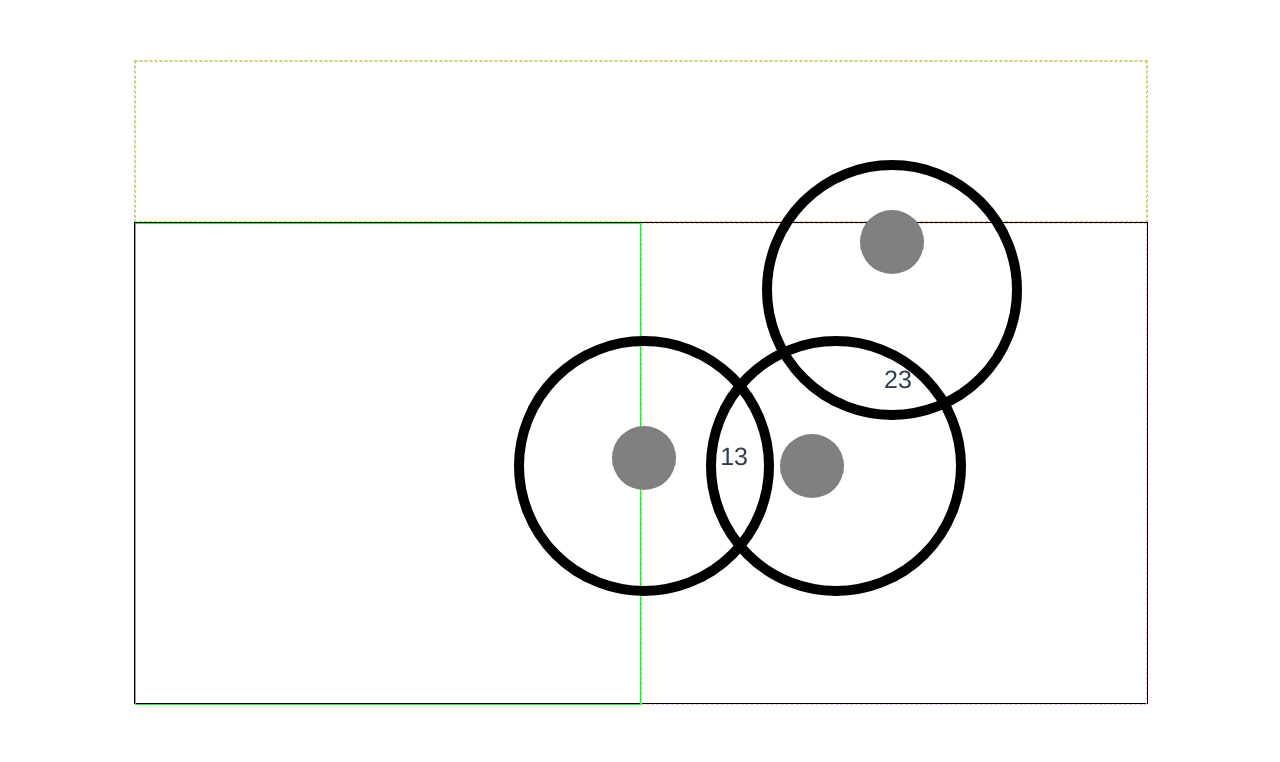
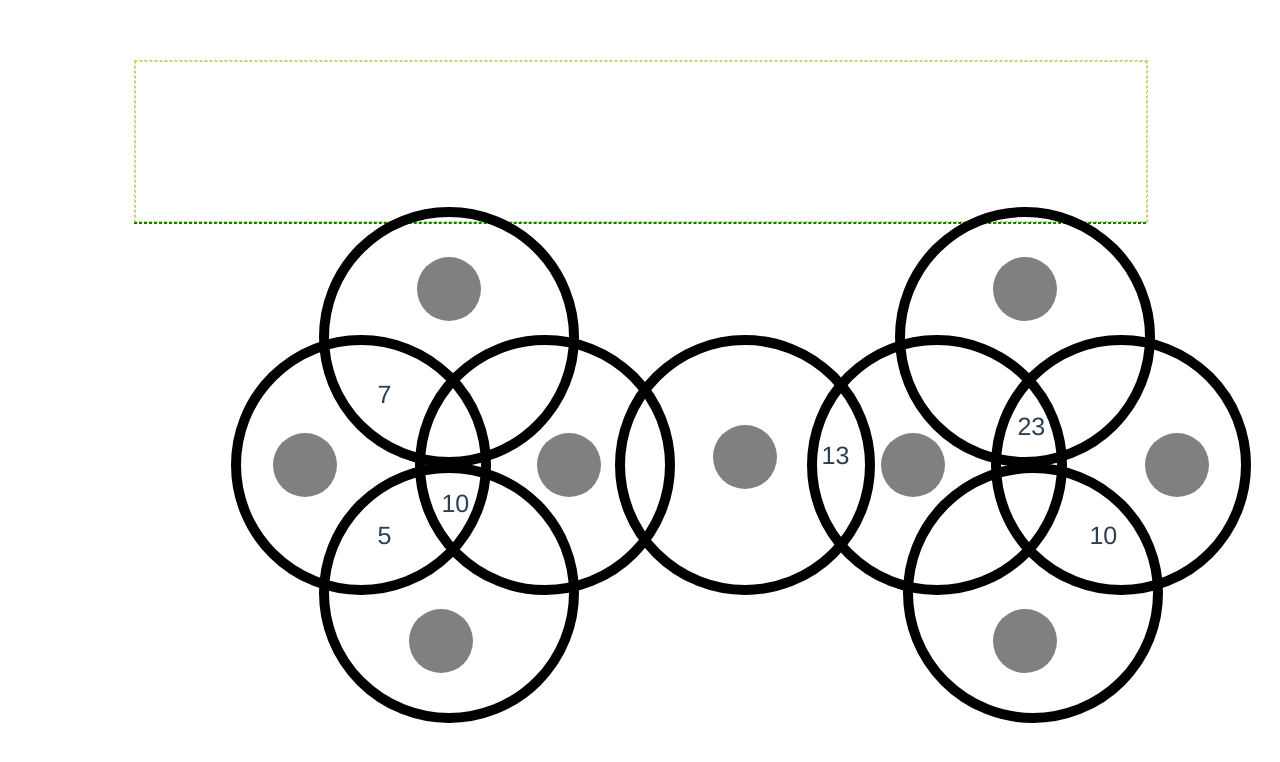
Before and after one commit to Dana94/venn-diagram-puzzle, a Vue app: page / in a window 1280 px wide. Shown: the top 762 px of the page. Built offline with nearby package versions, Linux system fonts and the light colour scheme.

Commit message:
refactor: move all discs into 1 file

```diff
--- a/src/App.vue
+++ b/src/App.vue
@@ -5,24 +5,20 @@
         <Board />
       </div>
       <div class="puzzle-container">
-        <LeftDiscs />
-        <RightDiscs />
+        <Discs />
       </div>
     </div>
   </div>
 </template>
 
 <script>
-import LeftDiscs from './components/Board/LeftDiscs.vue'
-import RightDiscs from './components/Board/RightDiscs.vue'
-
+import Discs from './components/Board/Discs.vue'
 import Board from './components/Numbers/Board.vue';
 
 export default {
   name: 'App',
   components: {
-    LeftDiscs,
-    RightDiscs,
+    Discs,
     Board
   }
 }
@@ -44,24 +40,16 @@ export default {
   margin: 0 auto;
 }
 .puzzle-container {
-  /* position: relative;
-  width: 80%;
-  margin: 6rem auto 0 auto; */
+  position: relative;
+  border: 1px dashed green;
 
-  border: 1px solid black;
-  width: 100%;
-  height: 30rem;
-  display: flex;
-  flex-direction: column;
-  margin: 0 auto;
-  /* order: 2; */
+  transform-origin: 17rem 14rem;
+  transform: rotate(90deg);
 }
 
 .numbers-container {
   width: 100%;
   border: 1px dashed #d0d072;
-  /* height: 10rem; */
-  /* order: 1; */
 }
 @media (min-width: 768px) {
   .container {
@@ -69,14 +57,12 @@ export default {
     flex-direction: column;
   }
   .puzzle-container {
-    /* width: 80%; */
     display: flex;
     flex-direction: row;
-    /* order: 2; */
+    transform: rotate(0deg);
   }
 
   .numbers-container {
-    /* order: 1; */
     height: 10rem;
   }
 }
--- /dev/null
+++ b/src/components/Board/Discs.vue
@@ -0,0 +1,261 @@
+<template>
+  <div class>
+    <figure class="figure-1">
+      <div class="items">
+        <div class="cap"></div>
+        <div class="number sum10">10</div>
+        <div class="number sum05">5</div>
+      </div>
+    </figure>
+    <figure class="figure-2">
+      <div class="items">
+        <div class="cap"></div>
+      </div>
+    </figure>
+    <figure class="figure-3">
+      <div class="items">
+        <div class="cap"></div>
+        <div class="number sum07">7</div>
+      </div>
+    </figure>
+    <figure class="figure-4">
+      <div class="items">
+        <div class="cap"></div>
+      </div>
+    </figure>
+    <figure class="figure-5">
+      <div class="items">
+        <div class="cap"></div>
+        <div class="number sum13">13</div>
+      </div>
+    </figure>
+    <figure class="figure-6">
+      <div class="items">
+        <div class="cap"></div>
+        <div class="number sum10">10</div>
+      </div>
+    </figure>
+    <figure class="figure-7">
+      <div class="items">
+        <div class="cap"></div>
+      </div>
+    </figure>
+    <figure class="figure-8">
+      <div class="items">
+        <div class="cap"></div>
+        <div class="number sum23">23</div>
+      </div>
+    </figure>
+    <figure class="figure-9">
+      <div class="items">
+        <div class="cap"></div>
+      </div>
+    </figure>
+  </div>
+</template>
+
+<script>
+export default {
+  name: "",
+  props: {
+    msg: String
+  }
+};
+</script>
+
+<!-- Add "scoped" attribute to limit CSS to this component only -->
+<style scoped>
+/* items */
+
+.number {
+  font-size: 25px;
+}
+
+.figure-1 .items,
+.figure-6 .items {
+  position: relative;
+}
+
+.figure-1 .sum10 {
+  position: absolute;
+  top: 1rem;
+  left: 7rem;
+}
+
+.figure-1 .sum05 {
+  position: absolute;
+  top: 3rem;
+  left: 3rem;
+}
+
+.figure-3 .sum07 {
+  position: absolute;
+  bottom: 3rem;
+  left: 3rem;
+}
+
+.figure-5 .sum13 {
+  position: absolute;
+  top: 6rem;
+  right: 1rem;
+}
+.figure-6 .sum10 {
+  position: absolute;
+  top: 3rem;
+  left: 11rem;
+}
+
+.figure-8 .sum23 {
+  position: absolute;
+  bottom: 1rem;
+  left: 7rem;
+}
+/* figure */
+
+figure {
+  background-color: transparent;
+  height: 15rem;
+  width: 15rem;
+  border-radius: 50%;
+  border: 10px solid black;
+}
+
+.figure-1 {
+  position: absolute;
+  left: 9rem;
+  top: 14rem;
+}
+
+.figure-2 {
+  position: absolute;
+  left: 15rem;
+  top: 6rem;
+}
+
+.figure-3 {
+  position: absolute;
+  left: 9rem;
+  top: -2rem;
+}
+
+.figure-4 {
+  position: absolute;
+  left: 3.5rem;
+  top: 6rem;
+}
+
+.figure-5 {
+  position: absolute;
+  left: 27.5rem;
+  top: 6rem;
+}
+
+.figure-6 {
+  position: absolute;
+  left: 45.5rem;
+  top: 14rem;
+}
+
+.figure-7 {
+  position: absolute;
+  left: 51rem;
+  top: 6rem;
+}
+
+.figure-8 {
+  position: absolute;
+  left: 45rem;
+  top: -2rem;
+}
+
+.figure-9 {
+  position: absolute;
+  left: 39.5rem;
+  top: 6rem;
+}
+
+.left {
+  border: 1px solid #27ef27;
+  position: relative;
+  height: 100%;
+}
+@media (min-width: 768px) {
+  .left {
+    width: 50%;
+  }
+}
+
+/* caps */
+.cap {
+  border-radius: 50%;
+  width: 4rem;
+  height: 4rem;
+  background-color: grey;
+  position: absolute;
+}
+
+.figure-1 .cap {
+  border-radius: 50%;
+  width: 4rem;
+  height: 4rem;
+  background-color: grey;
+  position: absolute;
+  left: 5rem;
+  top: 8.5rem;
+}
+
+.figure-2 .cap {
+  border-radius: 50%;
+  width: 4rem;
+  height: 4rem;
+  background-color: grey;
+  position: absolute;
+  left: 7rem;
+  top: 5.5rem;
+}
+
+.figure-3 .cap {
+  border-radius: 50%;
+  width: 4rem;
+  height: 4rem;
+  background-color: grey;
+  position: absolute;
+  left: 5.5rem;
+  top: 2.5rem;
+}
+
+.figure-4 .cap {
+  border-radius: 50%;
+  width: 4rem;
+  height: 4rem;
+  background-color: grey;
+  position: absolute;
+  left: 2rem;
+  top: 5.5rem;
+}
+
+.figure-5 .cap {
+  left: 5.5rem;
+  top: 5rem;
+}
+
+.figure-6 .cap {
+  left: 5rem;
+  top: 8.5rem;
+}
+
+.figure-7 .cap {
+  left: 9rem;
+  top: 5.5rem;
+}
+
+.figure-8 .cap {
+  left: 5.5rem;
+  top: 2.5rem;
+}
+
+.figure-9 .cap {
+  left: 4rem;
+  top: 5.5rem;
+}
+</style>
--- a/src/components/Board/LeftDiscs.vue
+++ /dev/null
@@ -1,145 +0,0 @@
-<template>
-  <div class="left">
-    <!-- <figure class="figure-1">
-      <div class="numbers">
-        <div class="cap"></div>
-        <div class="number sum10">10</div>
-        <div class="number sum05">5</div>
-      </div>
-    </figure>
-    <figure class="figure-2">
-      <div class="cap"></div>
-    </figure>
-    <figure class="figure-3">
-      <div class="numbers">
-        <div class="cap"></div>
-        <div class="number sum07">7</div>
-      </div>
-    </figure>
-    <figure class="figure-4">
-      <div class="cap"></div>
-    </figure> -->
-  </div>
-</template>
-
-<script>
-export default {
-  name: "",
-  props: {
-    msg: String
-  }
-};
-</script>
-
-<!-- Add "scoped" attribute to limit CSS to this component only -->
-<style scoped>
-.number {
-  font-size: 25px;
-}
-
-.figure-1 .numbers {
-  position: relative;
-}
-
-.figure-1 .sum10 {
-  position: absolute;
-  top: 1rem;
-  left: 7rem;
-}
-
-.figure-1 .sum05 {
-  position: absolute;
-  top: 3rem;
-  left: 3rem;
-}
-
-.figure-3 .sum07 {
-  position: absolute;
-  bottom: 3rem;
-  left: 3rem;
-}
-
-
-figure {
-  background-color: transparent;
-  height: 15rem;
-  width: 15rem;
-  border-radius: 50%;
-  border: 10px solid black;
-}
-
-.figure-1 {
-  position: absolute;
-  left: 20rem;
-  top: 16rem;
-}
-
-.figure-2 {
-  position: absolute;
-  left: 28rem;
-  top: 16rem;
-}
-
-.figure-3 {
-  position: absolute;
-  /* left: 15rem;
-  top: 0; */
-  left: 25%;
-}
-
-.figure-4 {
-  position: absolute;
-  left: 10.5rem;
-  top: 16rem;
-}
-
-.left {
-  border: 1px solid #27ef27;
-
-    height: 100%;
-}
-@media (min-width: 768px) {
-  .left {
-    width: 50%;
-  }
-}
-.figure-1 .cap {
-  border-radius: 50%;
-  width: 4rem;
-  height: 4rem;
-  background-color: grey;
-  position: absolute;
-  left: 5rem;
-  top: 8.5rem;
-}
-
-.figure-2 .cap {
-  border-radius: 50%;
-  width: 4rem;
-  height: 4rem;
-  background-color: grey;
-  position: absolute;
-  left: 8rem;
-  top: 5.5rem;
-}
-
-.figure-3 .cap {
-  border-radius: 50%;
-  width: 4rem;
-  height: 4rem;
-  background-color: grey;
-  position: absolute;
-  left: 5.5rem;
-  top: 2.5rem;
-}
-
-.figure-4 .cap {
-  border-radius: 50%;
-  width: 4rem;
-  height: 4rem;
-  background-color: grey;
-  position: absolute;
-  left: 2rem;
-  top: 5.5rem;
-}
-</style>
--- a/src/components/Board/RightDiscs.vue
+++ /dev/null
@@ -1,151 +0,0 @@
-<template>
-  <div class="right">
-    <!-- <figure class="figure-1">
-      <div class="numbers">
-        <div class="cap"></div>
-        <div class="number sum10">10</div>
-      </div>
-    </figure>
-    <figure class="figure-2">
-      <div class="cap"></div>
-    </figure> -->
-    <figure class="figure-3">
-      <div class="numbers">
-        <div class="cap"></div>
-        <div class="number sum23">23</div>
-      </div>
-    </figure>
-    <figure class="figure-4">
-      <div class="cap"></div>
-    </figure>
-    <figure class="figure-5">
-      <div class="numbers">
-        <div class="cap"></div>
-        <div class="number sum13">13</div>
-      </div>
-    </figure>
-  </div>
-</template>
-
-<script>
-export default {
-  name: "RightDiscs",
-  props: {
-    msg: String
-  }
-};
-</script>
-
-<style scoped>
-.number {
-  font-size: 25px;
-}
-
-.figure-1 .numbers {
-  position: relative;
-}
-
-.figure-1 .sum10 {
-  position: absolute;
-  top: 3rem;
-  left: 11rem;
-}
-
-.figure-3 .sum23 {
-  position: absolute;
-  bottom: 1rem;
-  left: 7rem;
-}
-
-.figure-5 .sum13 {
-  position: absolute;
-  top: 6rem;
-  right: 1rem;
-}
-
-figure {
-  background-color: transparent;
-  height: 15rem;
-  width: 15rem;
-  border-radius: 50%;
-  border: 10px solid black;
-}
-
-.figure-1 {
-  position: absolute;
-  left: 61rem;
-  top: 16rem;
-}
-
-.figure-2 {
-  position: absolute;
-  left: 66rem;
-  top: 8rem;
-}
-
-.figure-3 {
-  position: absolute;
-  left: 5rem;
-  top: -5rem;
-}
-
-.figure-4 {
-  position: absolute;
-  left: 1.5rem;
-  top: 6rem;
-}
-.figure-5 {
-  position: absolute;
-  left: -10.5rem;
-  top: 6rem;
-}
-
-.right {
-  /* position: absolute;
-  top: 0;
-  left: -10rem; */
-  position: relative;
-  border: 1px dashed pink;
-
-    height: 100%;
-}
-
-@media (min-width: 768px) {
-  .right {
-    width: 50%;
-  }
-}
-
-.cap {
-  border-radius: 50%;
-  width: 4rem;
-  height: 4rem;
-  background-color: grey;
-  position: absolute;
-}
-
-.figure-1 .cap {
-  left: 5rem;
-  top: 8.5rem;
-}
-
-.figure-2 .cap {
-  left: 9rem;
-  top: 5.5rem;
-}
-
-.figure-3 .cap {
-  left: 5.5rem;
-  top: 2.5rem;
-}
-
-.figure-4 .cap {
-  left: 4rem;
-  top: 5.5rem;
-}
-
-.figure-5 .cap {
-  left: 5.5rem;
-  top: 5rem;
-}
-</style>
```
